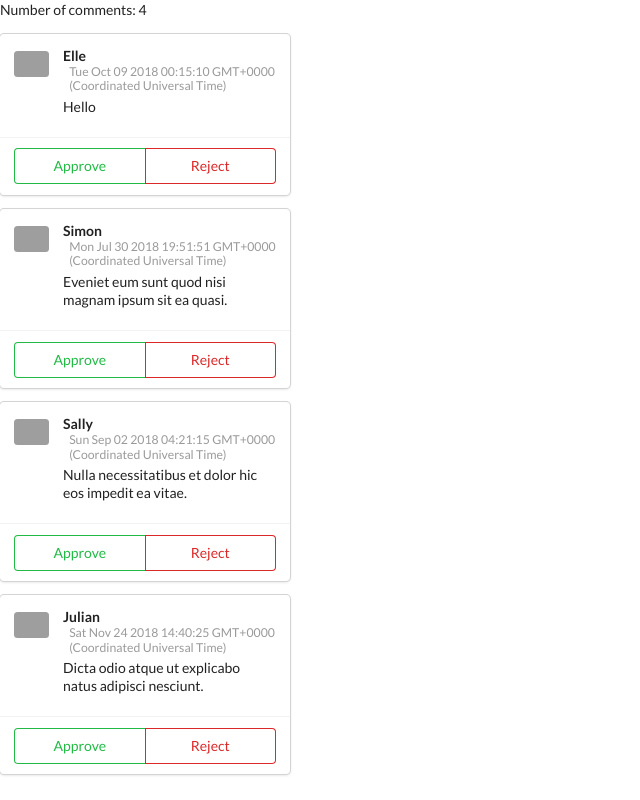
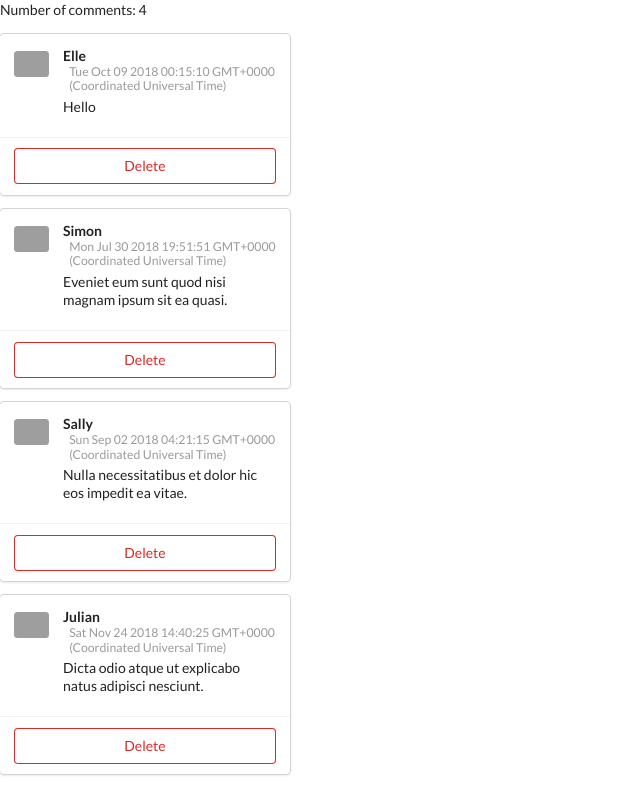
Before and after one commit to itsellej/react-simple-comments-app, a React (Create React App) app: page / in a window 1280 px wide. Shown: the whole page, without its empty margins (0-640 px from the left). Built offline with nearby package versions, Linux system fonts and the light colour scheme; grey boxes are pictures that could not be loaded.

Commit message:
Refactor tests. Create handleDelete() to delete comment from this.state.comments

```diff
--- a/src/App.js
+++ b/src/App.js
@@ -19,12 +19,25 @@ export default class App extends Component {
     return this.state.comments.length;
   };
 
+  handleDelete = id => {
+    const comments = this.state.comments.filter(comment => comment.id !== id);
+
+    this.setState({ comments: comments });
+  };
+
   render() {
     const { comments } = this.state;
 
     const showComments = comments.map(comment => {
       return (
-        <ApprovalCard key={comment.id}>
+        <ApprovalCard
+          key={comment.id}
+          id={comment.id}
+          onClick={() => {
+            this.handleDelete(comment.id);
+          }}
+          data-test="approval-card"
+        >
           <CommentDetail {...comment} />
         </ApprovalCard>
       );
--- a/src/components/ApprovalCard.js
+++ b/src/components/ApprovalCard.js
@@ -8,8 +8,9 @@ const ApprovalCard = props => {
       </div>
       <div className="extra content">
         <div className="ui two buttons">
-          <div className="ui basic green button">Approve</div>
-          <div className="ui basic red button">Reject</div>
+          <div className="ui basic red button" onClick={props.onClick}>
+            Delete
+          </div>
         </div>
       </div>
     </div>
```
Also changed, not shown: 2 other files (tests, documents, lock files or other folders).
